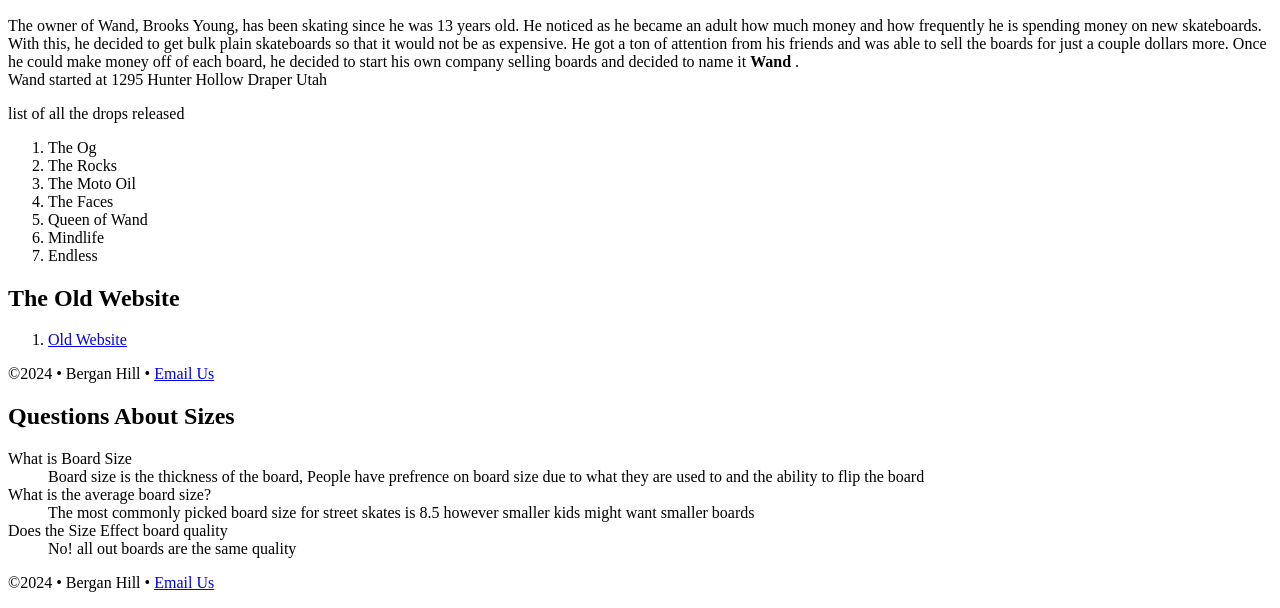
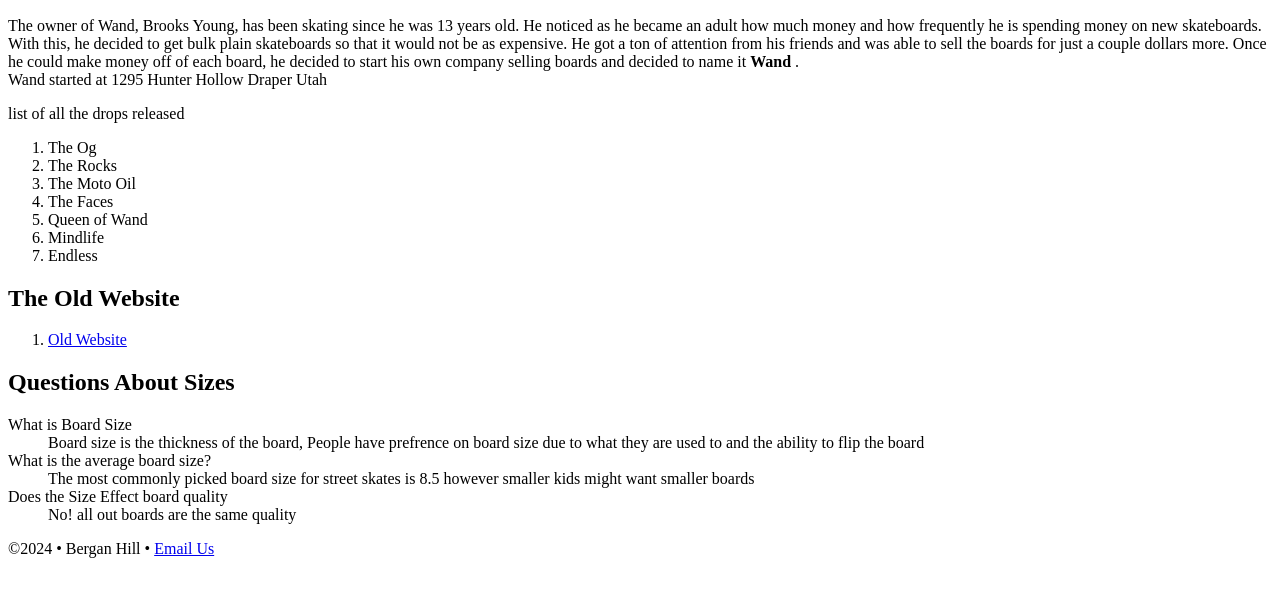
Before and after one commit to Berganhill/dwdd1600, a plain HTML site: page 03hand-coding/index.html in a window 1280 px wide. Shown: the part 260-868 px from the top of the page. After the commit the page ends 834 px from the top, so only its background shows below. Drawn offline with Linux system fonts and the light colour scheme.

Commit message:
Update index.html

```diff
--- a/03hand-coding/index.html
+++ b/03hand-coding/index.html
@@ -46,9 +46,7 @@
    <ol>
             <li><a href="https://wandskateboards.com/ target="_blank">Old Website</a></li>
     </ol>
-    <footer>
-    <p>&copy;2024 &bull; Bergan Hill &bull; <a href="berganhill@gmial.com"> Email Us </a> </p>
-    </footer>
+
 </body>
 </html>
 
```
